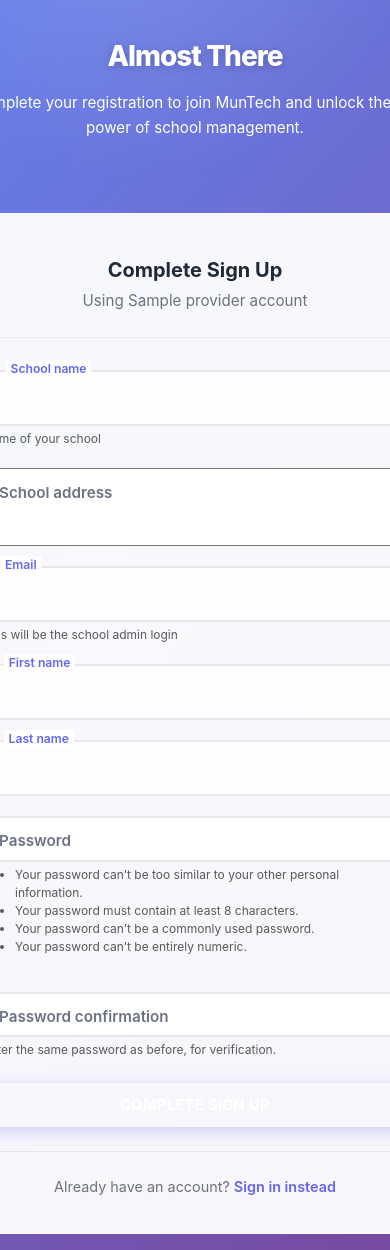
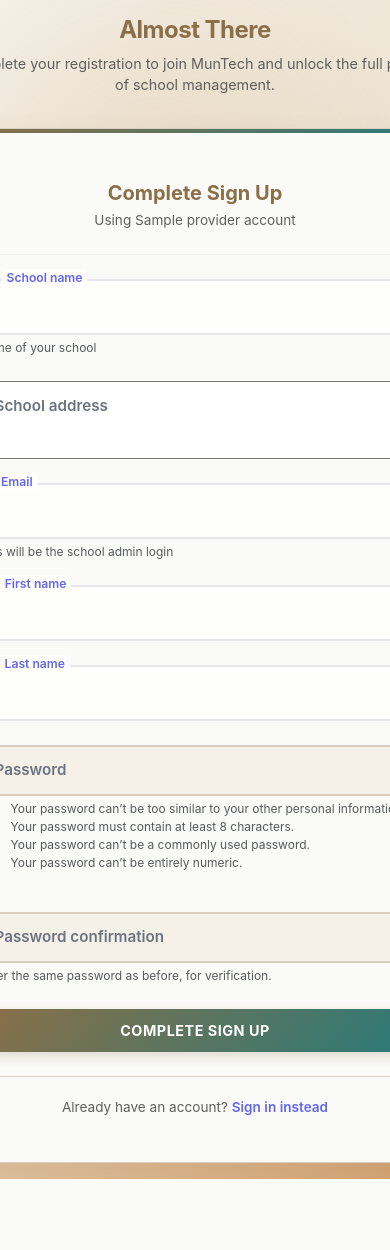
Before and after one commit to operationsmuntech-star/schoolos, a Django app: template templates/socialaccount/signup.html in a window 390 px wide; the page is wider, and only the part inside the window is pictured. After the commit the page ends 1179 px from the top of that part, so only its background shows below. Run offline with Django 5.2, Linux system fonts and the light colour scheme; tables that the repository leaves empty hold one stand-in row (values such as "Sample post"); the template is opened without the code that fills it: values that come from a table or form of the project are taken from there, most other values are stand-ins (such as "Sample title", 1, 10 or a date in 2020).

Commit message:
🎨 Deep Clean Auth Page: School-Themed Natural Design with Earth Tones
- Redesigned color scheme: Natural African earth tones (brown #8B6F47, gold #D4A574, teal #2B7A78)
- Single-column mobile-first layout for faster loading
- Significantly larger input fields (14px padding, 1rem font size)
- Much clearer, bolder login button (16px padding, 700 weight, prominent gradient)
- Removed complex split-screen layout for school-like simplicity
- Reduced animation complexity for performance
- Compact header with school branding at top
- Enhanced accessibility and readability
- Optimized for mobile and slow connections

```diff
--- a/static/css/auth.css
+++ b/static/css/auth.css
@@ -1,22 +1,26 @@
 /* ==========================================
-   PREMIUM AUTHENTICATION PAGES - 2026
-   Glassmorphic + 3D Effects + Advanced Animations
+   SCHOOL-THEMED AUTH PAGES - 2026
+   Natural African Design + Educational Aesthetic
    ========================================== */
 
 :root {
-    --purple-500: #a855f7;
-    --purple-600: #9333ea;
-    --purple-700: #7e22ce;
-    --teal-500: #14b8a6;
-    --success: #10b981;
-    --danger: #ef4444;
-    --text-dark: #1f2937;
-    --text-light: #6b7280;
-    --text-muted: #9ca3af;
-    --bg-white: #ffffff;
-    --border-color: #e5e7eb;
+    /* Natural African Earth Tones */
+    --primary-earth: #8B6F47;        /* Rich brown - natural, trustworthy */
+    --secondary-gold: #D4A574;       /* Warm gold - academic prestige */
+    --accent-teal: #2B7A78;          /* Deep teal - growth, education */
+    --accent-terracotta: #C85A17;    /* Terracotta - warmth, creativity */
+    --success: #52B788;              /* Natural green */
+    --danger: #D62828;               /* Alert red */
+    --text-dark: #2D2D2D;            /* Deep charcoal */
+    --text-light: #5F5F5F;           /* Warm gray */
+    --text-muted: #8B8B8B;           /* Muted gray */
+    --bg-white: #FAFAF8;             /* Warm white */
+    --bg-cream: #F5F1E8;             /* Cream background */
+    --border-color: #D9CFBF;         /* Warm border */
 
     --transition: all 0.3s cubic-bezier(0.4, 0, 0.2, 1);
+    --shadow-subtle: 0 2px 8px rgba(139, 111, 71, 0.08);
+    --shadow-medium: 0 8px 24px rgba(139, 111, 71, 0.12);
 }
 
 /* ==========================================
@@ -26,8 +30,8 @@
 body.auth-page {
     margin: 0;
     padding: 0;
-    font-family: -apple-system, BlinkMacSystemFont, 'Segoe UI', Roboto, 'Helvetica Neue', Arial, sans-serif;
-    background: linear-gradient(135deg, #667eea 0%, #764ba2 100%);
+    font-family: -apple-system, BlinkMacSystemFont, 'Segoe UI', 'Segoe UI', -apple-system, sans-serif;
+    background: linear-gradient(135deg, #F5F1E8 0%, #E8DCC8 50%, #D4A574 100%);
     min-height: 100vh;
     display: flex;
     align-items: center;
@@ -43,34 +47,34 @@
 }
 
 /* ==========================================
-   BACKGROUND ANIMATIONS
+   BACKGROUND ANIMATIONS - Natural Elements
    ========================================== */
 
 body.auth-page::before {
     content: '';
     position: fixed;
-    top: -50%;
-    right: -10%;
-    width: 600px;
-    height: 600px;
-    background: radial-gradient(circle, rgba(255, 255, 255, 0.15) 0%, rgba(255, 255, 255, 0) 70%);
+    top: -10%;
+    right: -5%;
+    width: 500px;
+    height: 500px;
+    background: radial-gradient(circle, rgba(212, 165, 116, 0.2) 0%, rgba(212, 165, 116, 0) 70%);
     border-radius: 50%;
     z-index: -1;
-    animation: float 8s ease-in-out infinite;
+    animation: float 12s ease-in-out infinite;
     pointer-events: none;
 }
 
 body.auth-page::after {
     content: '';
     position: fixed;
-    bottom: -10%;
-    left: -15%;
-    width: 500px;
-    height: 500px;
-    background: radial-gradient(circle, rgba(255, 255, 255, 0.1) 0%, rgba(255, 255, 255, 0) 70%);
+    bottom: 5%;
+    left: -5%;
+    width: 450px;
+    height: 450px;
+    background: radial-gradient(circle, rgba(43, 122, 120, 0.12) 0%, rgba(43, 122, 120, 0) 70%);
     border-radius: 50%;
     z-index: -1;
-    animation: float 10s ease-in-out infinite reverse;
+    animation: float 15s ease-in-out infinite reverse;
     pointer-events: none;
 }
 
@@ -111,25 +115,23 @@
 }
 
 /* ==========================================
-   MAIN CONTAINER
+   MAIN CONTAINER - Single Column School Layout
    ========================================== */
 
 .auth-container {
-    display: grid;
-    grid-template-columns: 1fr 1fr;
+    display: flex;
+    flex-direction: column;
+    align-items: center;
+    justify-content: center;
     width: 100%;
-    max-width: 1400px;
-    min-height: 100vh;
-    gap: 2rem;
-    padding: 2rem;
-    align-items: center;
-    justify-items: center;
+    max-width: 500px;
+    padding: 2rem 1.5rem;
     position: relative;
     z-index: 1;
 }
 
 /* ==========================================
-   LEFT SIDE - HERO SECTION
+   HERO SECTION - Compact Top Header
    ========================================== */
 
 .auth-hero {
@@ -138,67 +140,48 @@
     align-items: center;
     justify-content: center;
     text-align: center;
-    color: white;
-    animation: slideInDown 0.8s ease-out;
+    color: var(--primary-earth);
+    animation: slideInDown 0.6s ease-out;
+    margin-bottom: 2rem;
+    width: 100%;
 }
 
 .hero-content {
-    max-width: 500px;
+    max-width: 100%;
 }
 
 .brand-logo {
-    font-size: 4rem;
-    margin-bottom: 1.5rem;
+    font-size: 3rem;
+    margin-bottom: 0.75rem;
     display: inline-block;
     animation: slideInDown 0.6s ease-out 0.1s both;
+    filter: drop-shadow(0 2px 4px rgba(139, 111, 71, 0.1));
 }
 
 .brand-title {
-    font-size: 3.5rem;
-    font-weight: 800;
-    margin: 0 0 1rem 0;
-    letter-spacing: -1px;
-    animation: slideInDown 0.6s ease-out 0.2s both;
-    text-shadow: 0 2px 10px rgba(0, 0, 0, 0.2);
+    font-size: 2rem;
+    font-weight: 700;
+    margin: 0 0 0.5rem 0;
+    letter-spacing: -0.5px;
+    animation: slideInDown 0.6s ease-out 0.15s both;
+    color: var(--primary-earth);
 }
 
 .brand-subtitle {
-    font-size: 1.2rem;
-    opacity: 0.95;
-    line-height: 1.7;
-    margin: 0 0 2rem 0;
-    animation: slideInDown 0.6s ease-out 0.3s both;
+    font-size: 0.95rem;
+    opacity: 0.8;
+    line-height: 1.5;
+    margin: 0;
+    animation: slideInDown 0.6s ease-out 0.2s both;
+    color: var(--text-light);
 }
 
 .hero-features {
-    display: flex;
-    flex-direction: column;
-    gap: 1rem;
-    margin-top: 2rem;
-    animation: slideInDown 0.6s ease-out 0.4s both;
-}
-
-.hero-feature {
-    display: flex;
-    align-items: center;
-    gap: 1rem;
-    font-size: 0.95rem;
-    opacity: 0.9;
-}
-
-.hero-feature-icon {
-    width: 32px;
-    height: 32px;
-    background: rgba(255, 255, 255, 0.2);
-    border-radius: 8px;
-    display: flex;
-    align-items: center;
-    justify-content: center;
-    font-size: 1.2rem;
+    display: none;
 }
 
 /* ==========================================
-   RIGHT SIDE - FORM SECTION
+   FORM SECTION - School Card Design
    ========================================== */
 
 .auth-form-wrapper {
@@ -206,17 +189,15 @@
     align-items: center;
     justify-content: center;
     width: 100%;
-    max-width: 480px;
     animation: slideInUp 0.8s ease-out;
 }
 
 .glass-card {
-    background: rgba(255, 255, 255, 0.95);
-    backdrop-filter: blur(10px);
-    border: 1px solid rgba(255, 255, 255, 0.2);
-    border-radius: var(--radius-xl);
-    box-shadow: var(--shadow-xl), 0 0 40px rgba(0, 0, 0, 0.1);
-    padding: 3rem;
+    background: var(--bg-white);
+    border: 1px solid var(--border-color);
+    border-radius: 16px;
+    box-shadow: var(--shadow-medium);
+    padding: 2.5rem 2rem;
     width: 100%;
     position: relative;
     overflow: hidden;
@@ -228,27 +209,26 @@
     top: 0;
     left: 0;
     right: 0;
-    height: 5px;
-    background: linear-gradient(90deg, var(--primary), var(--accent));
-    opacity: 0.8;
+    height: 4px;
+    background: linear-gradient(90deg, var(--primary-earth), var(--accent-teal));
 }
 
 .card-header {
     text-align: center;
-    margin: 0 0 2rem 0;
+    margin: 0 0 1.75rem 0;
     padding: 0;
 }
 
 .card-header h2 {
-    color: var(--text-dark);
-    font-size: 1.75rem;
+    color: var(--primary-earth);
+    font-size: 1.6rem;
     font-weight: 700;
-    margin: 0 0 0.5rem 0;
+    margin: 0 0 0.3rem 0;
 }
 
 .card-header p {
     color: var(--text-light);
-    font-size: 0.95rem;
+    font-size: 0.9rem;
     margin: 0;
 }
 
@@ -270,35 +250,37 @@
 .input-group input,
 .input-group select {
     width: 100%;
-    padding: 12px 16px;
-    font-size: 0.95rem;
+    padding: 14px 16px;
+    font-size: 1rem;
     border: 2px solid var(--border-color);
-    border-radius: var(--radius-md);
-    background: var(--bg-white);
+    border-radius: 10px;
+    background: var(--bg-cream);
     color: var(--text-dark);
     transition: var(--transition);
     font-family: inherit;
     appearance: none;
     box-sizing: border-box;
+    font-weight: 500;
 }
 
 .input-group input:focus,
 .input-group select:focus {
     outline: none;
-    border-color: var(--primary);
-    box-shadow: 0 0 0 4px rgba(99, 102, 241, 0.1);
+    border-color: var(--primary-earth);
+    box-shadow: 0 0 0 3px rgba(139, 111, 71, 0.1);
     background: var(--bg-white);
 }
 
 .input-group input::placeholder {
     color: var(--text-muted);
+    font-weight: 400;
 }
 
 .input-group label {
     display: block;
-    margin-bottom: 0.5rem;
-    font-size: 0.9rem;
-    font-weight: 500;
+    margin-bottom: 0.65rem;
+    font-size: 0.95rem;
+    font-weight: 600;
     color: var(--text-dark);
     transition: var(--transition);
 }
@@ -347,35 +329,37 @@
 }
 
 /* ==========================================
-   BUTTONS
+   BUTTONS - Large, Clear, School Themed
    ========================================== */
 
 .btn-primary {
     width: 100%;
-    padding: 12px 24px;
-    background: linear-gradient(135deg, var(--primary), var(--primary-dark));
+    padding: 16px 24px;
+    background: linear-gradient(135deg, var(--primary-earth), var(--accent-teal));
     color: white;
     border: none;
-    border-radius: var(--radius-md);
-    font-size: 0.95rem;
-    font-weight: 600;
+    border-radius: 10px;
+    font-size: 1.05rem;
+    font-weight: 700;
     cursor: pointer;
     transition: var(--transition);
-    margin-top: 0.5rem;
-    box-shadow: 0 4px 15px rgba(99, 102, 241, 0.3);
+    margin-top: 1rem;
+    box-shadow: 0 4px 12px rgba(139, 111, 71, 0.25);
     display: flex;
     align-items: center;
     justify-content: center;
     gap: 0.5rem;
+    letter-spacing: 0.3px;
 }
 
 .btn-primary:hover {
-    transform: translateY(-2px);
-    box-shadow: 0 6px 20px rgba(99, 102, 241, 0.4);
+    transform: translateY(-3px);
+    box-shadow: 0 8px 20px rgba(139, 111, 71, 0.35);
+    background: linear-gradient(135deg, var(--primary-earth), var(--primary-earth));
 }
 
 .btn-primary:active {
-    transform: translateY(0);
+    transform: translateY(-1px);
 }
 
 .btn-primary:disabled {
@@ -524,85 +553,119 @@
 }
 
 /* ==========================================
-   RESPONSIVE DESIGN
+   RESPONSIVE DESIGN - Mobile First
    ========================================== */
 
-@media (max-width: 1024px) {
+@media (max-width: 768px) {
     .auth-container {
-        grid-template-columns: 1fr;
-        min-height: auto;
-        padding: 1rem;
-        gap: 1rem;
+        max-width: 100%;
+        padding: 1.5rem 1rem;
     }
 
-    .auth-hero {
-        min-height: auto;
-        padding: 2rem 1rem;
+    .glass-card {
+        padding: 2rem 1.5rem;
     }
 
     .brand-title {
-        font-size: 2.5rem;
+        font-size: 1.75rem;
     }
 
-    .brand-subtitle {
-        font-size: 1rem;
+    .card-header h2 {
+        font-size: 1.4rem;
     }
 
-    .hero-features {
-        display: none;
+    .input-group input {
+        font-size: 0.95rem;
+        padding: 12px 14px;
     }
 
-    .glass-card {
-        padding: 2rem;
+    .btn-primary {
+        padding: 14px 20px;
+        font-size: 1rem;
     }
 }
 
-@media (max-width: 768px) {
-    .auth-container {
-        min-height: auto;
-        padding: 1rem 0.5rem;
-    }
-
-    .auth-form-wrapper {
-        padding: 0 0.5rem;
-    }
-}
-
-@media (max-width: 640px) {
+@media (max-width: 480px) {
     body.auth-page {
         padding: 0;
     }
 
     .auth-container {
-        padding: 1rem;
-        gap: 1rem;
-        min-height: auto;
+        padding: 1rem 0.75rem;
     }
 
-    .auth-hero {
-        padding: 1.5rem 1rem;
+    .glass-card {
+        padding: 1.75rem 1.25rem;
+        border-radius: 12px;
+    }
+
+    .brand-logo {
+        font-size: 2.5rem;
+        margin-bottom: 0.5rem;
     }
 
     .brand-title {
-        font-size: 2rem;
+        font-size: 1.5rem;
     }
 
     .brand-subtitle {
+        font-size: 0.9rem;
+    }
+
+    .card-header {
+        margin-bottom: 1.5rem;
+    }
+
+    .card-header h2 {
+        font-size: 1.25rem;
+    }
+
+    .card-header p {
+        font-size: 0.85rem;
+    }
+
+    .input-group {
+        margin-bottom: 1.5rem;
+    }
+
+    .input-group input {
+        padding: 12px 12px;
         font-size: 0.95rem;
     }
 
-    .glass-card {
-        padding: 1.5rem;
-        box-shadow: var(--shadow-lg);
+    .input-group label {
+        font-size: 0.9rem;
+        margin-bottom: 0.5rem;
     }
 
-    .card-header h2 {
-        font-size: 1.5rem;
+    .form-actions {
+        flex-direction: column;
+        gap: 0.75rem;
+        margin-bottom: 1.5rem;
     }
 
-    .input-group {
-        margin-bottom: 1.25rem;
+    .btn-primary {
+        padding: 13px 18px;
+        font-size: 0.95rem;
+        margin-top: 0.75rem;
     }
+
+    .btn-google {
+        padding: 11px 16px;
+        font-size: 0.9rem;
+    }
+
+    .social-divider {
+        margin: 1.5rem 0 1.25rem;
+        font-size: 0.8rem;
+    }
+
+    .card-footer {
+        margin-top: 1.5rem;
+        padding-top: 1.25rem;
+        font-size: 0.85rem;
+    }
+}
 
     .btn-primary,
     .btn-google {
```
Also changed, not shown: other parts of static/css/auth.css (+77 -32 lines).
